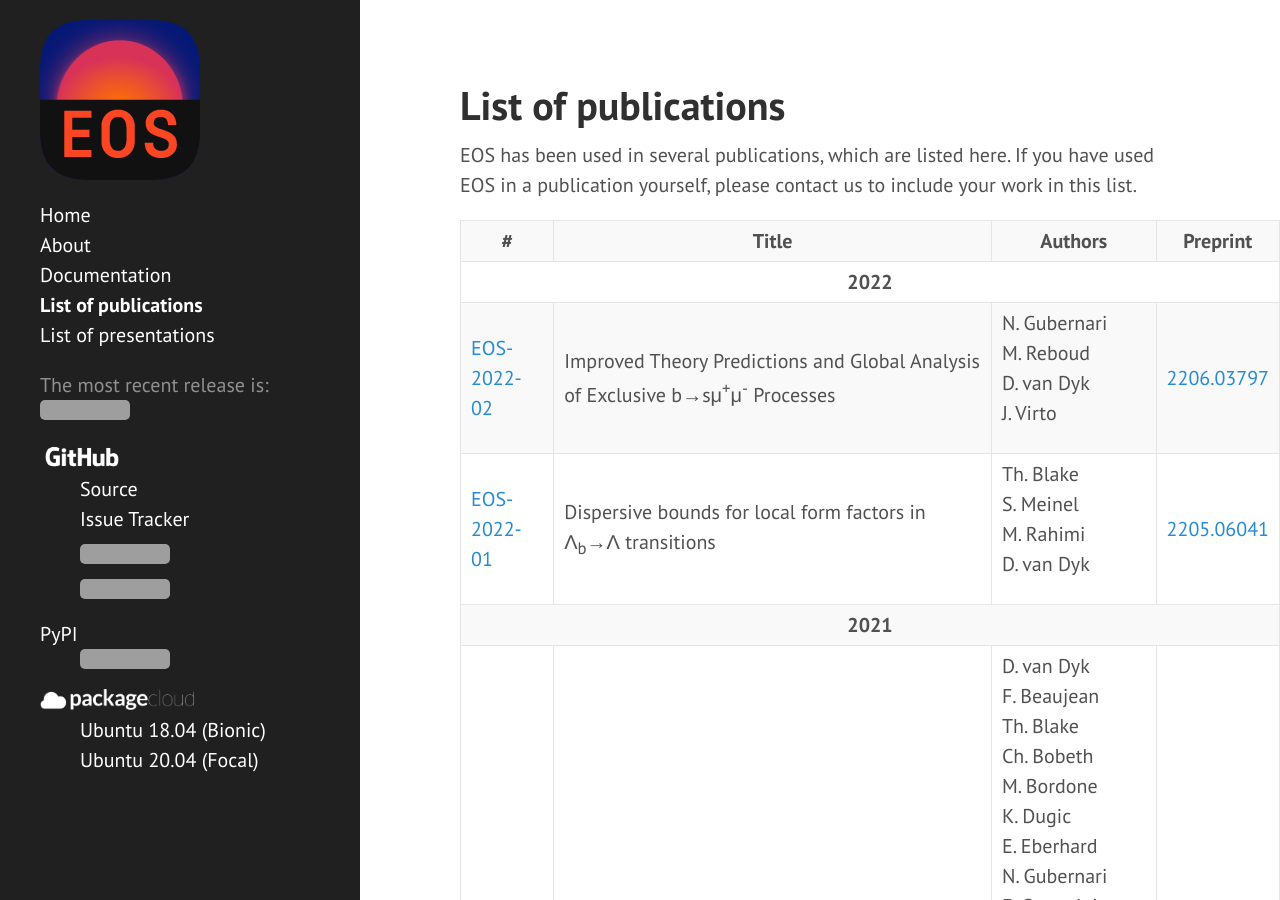
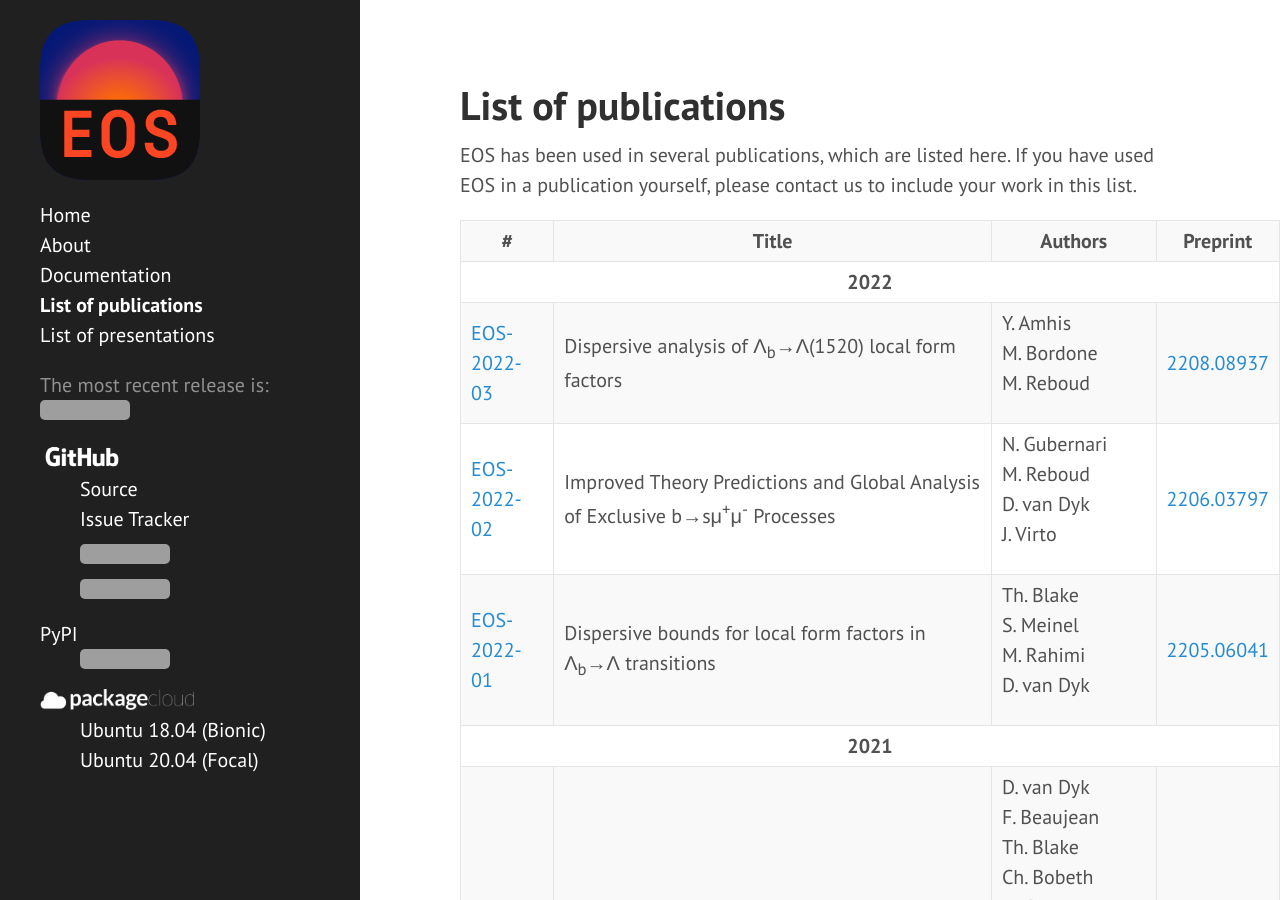
Before and after one commit to eos/eos.github.io, a Jekyll site: the page built from publications.html, in a window 1280 px wide and 900 px high. Built offline with Jekyll 4.4.1, drawn with Linux system fonts in a browser that asks for light colours; grey boxes are pictures that could not be loaded.

Commit message:
Add EOS-2022-03 to list of publications

```diff
--- a/_data/publications.yml
+++ b/_data/publications.yml
@@ -1,5 +1,9 @@
 - year: '2022'
   items:
+      - id:      '03'
+        title:   'Dispersive analysis of &Lambda;<sub>b</sub>&rarr;&Lambda;(1520) local form factors'
+        authors: [Y.&nbsp;Amhis, M.&nbsp;Bordone, M.&nbsp;Reboud]
+        arxiv:   '2208.08937'
       - id:      '02'
         title:   'Improved Theory Predictions and Global Analysis of Exclusive b&rarr;s&mu;<sup>+</sup>&mu;<sup>-</sup> Processes'
         authors: [N.&nbsp;Gubernari, M.&nbsp;Reboud, D.&nbsp;van&nbsp;Dyk, J.&nbsp;Virto]
```
